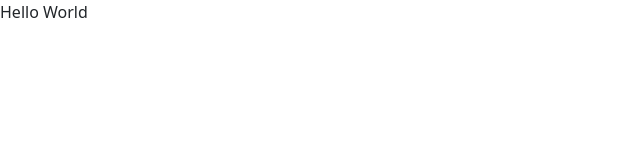
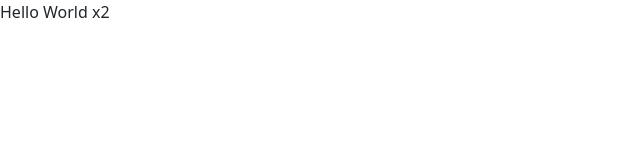
Before and after one commit to SilverBits1001/Personal-Project, a website: page index.html in a window 1280 px wide. Shown: the full height of the page, 0-640 px from the left. Drawn offline with nearby package versions, Linux system fonts and the light colour scheme.

Commit message:
second commit

```diff
--- a/index.html
+++ b/index.html
@@ -12,7 +12,7 @@
 </head>
 <body>
     <head >
-        Hello World
+        Hello World x2
     </head>
 </body>
 </html>
```
